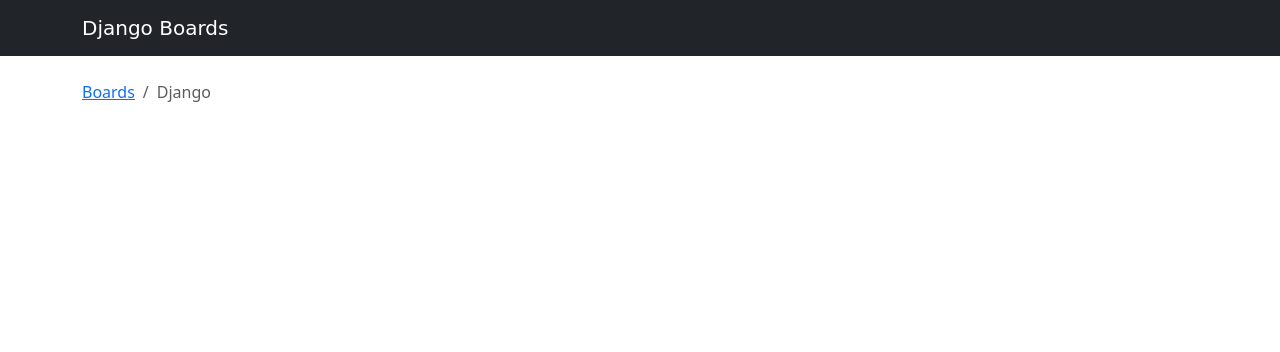
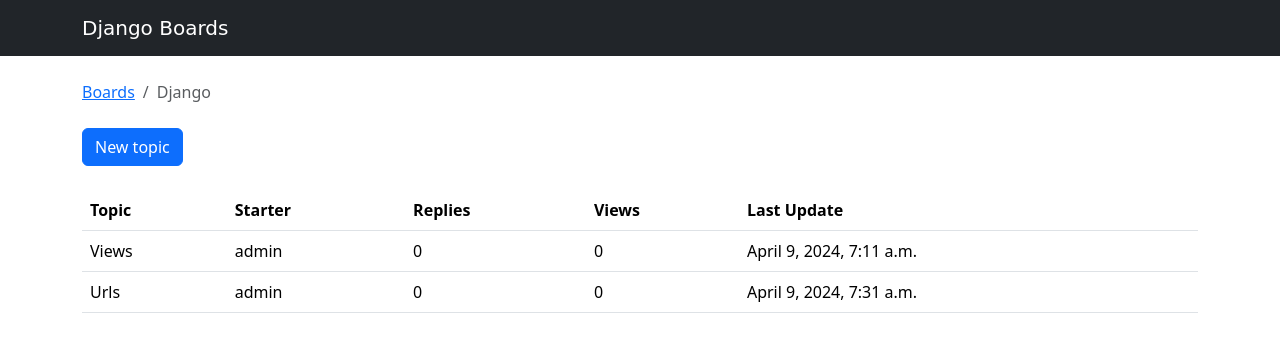
Before and after one commit to gurung-ajay/Django1, a Django app: page /boards/1/ in a window 1280 px wide. Shown: the top 352 px of the page. Run offline with Django 4.2, Linux system fonts and the light colour scheme; data comes from the database, SQL or seed files in the repository; both versions use the stored data as it was after the commit; some libraries are stand-ins or nearby versions; some web fonts are replaced.

Commit message:
04/10 added in block content in topics.html, new test case in BoardTopicsTests

```diff
--- a/blogs/templates/topics.html
+++ b/blogs/templates/topics.html
@@ -10,4 +10,33 @@
 {% endblock %}
 
 {% block content %}
+    <!--button to open form for that board to create new topic and post-->
+    <div class="mb-4">
+        <a href="{% url 'new_topic' board.pk %}" class="btn btn-primary">New topic</a>
+    </div>
+
+    <!--table to display details of topic in that particular board that is clicked-->
+    <table class="table">
+        <thead class="thead-inverse">
+            <tr>
+                <th>Topic</th>
+                <th>Starter</th>
+                <th>Replies</th>
+                <th>Views</th>
+                <th>Last Update</th>
+            </tr>
+        </thead>
+        <tbody>
+            <!--topics because related name=topics -->
+            {% for topic in board.topics.all %}
+                <tr>
+                    <td>{{ topic.subject }}</td>
+                    <td>{{ topic.starter.username }}</td>
+                    <td>0</td>
+                    <td>0</td>
+                    <td>{{ topic.last_updated }}</td>
+                </tr>
+            {% endfor %}
+        </tbody>
+    </table>
 {% endblock %}
```
Also changed, not shown: blogs/boards/tests.py (+16 -0 lines), blogs/db.sqlite3.
